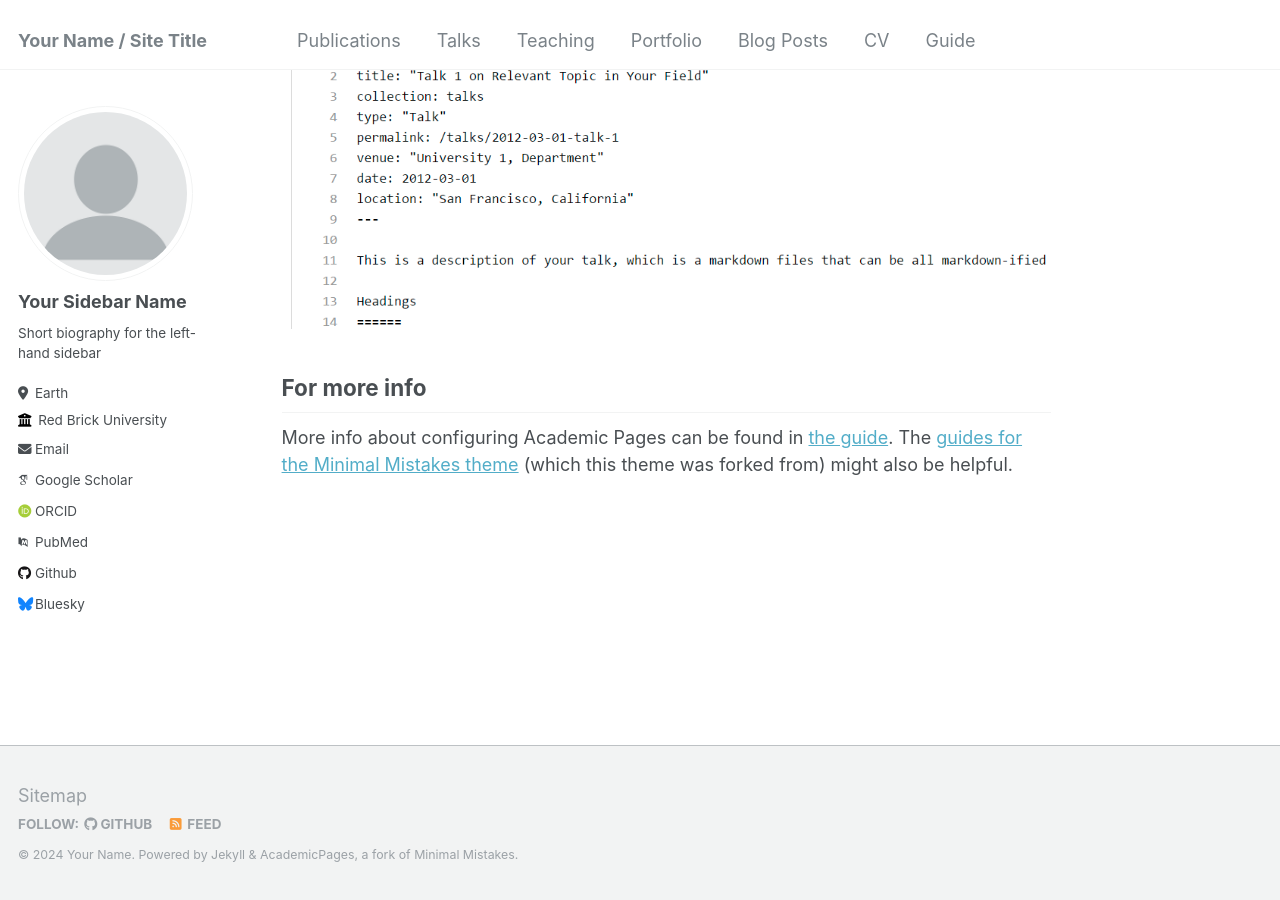
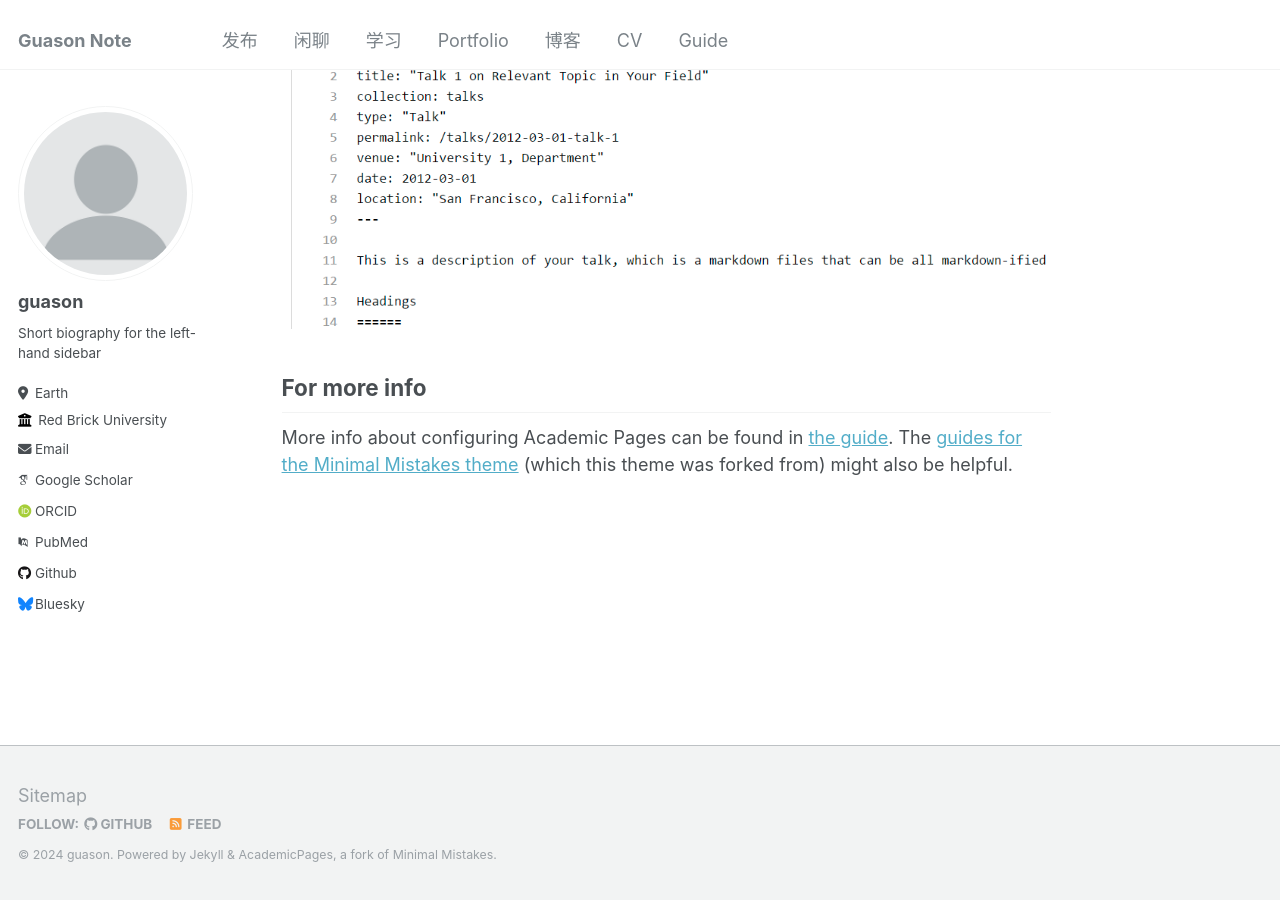
Before and after one commit to cgsme/cgsme.github.io, a Jekyll site: the page built from _pages/about.md, in a window 1280 px wide and 900 px high, scrolled down 2660 px. Built offline with Jekyll 4.4.1, drawn with Linux system fonts in a browser that asks for light colours; some web fonts are replaced.

Commit message:
renovate

```diff
--- a/_config.yml
+++ b/_config.yml
@@ -8,13 +8,13 @@
 
 # Basic Site Settings
 locale                   : "en-US"
-title                    : "Your Name / Site Title"
+title                    : "Guason Note"
 title_separator          : "-"
-name                     : &name "Your Name"
+name                     : &name "guason"
 description              : &description "personal description"
-url                      : https://academicpages.github.io # the base hostname & protocol for your site e.g. "https://mmistakes.github.io"
+url                      : https://cgsme.github.io # the base hostname & protocol for your site e.g. "https://mmistakes.github.io"
 baseurl                  : "" # the subpath of your site, e.g. "/blog"
-repository               : "academicpages/academicpages.github.io"
+repository               : "cgsme/cgsme.github.io"
 
 # Site Author - The following control what appear as part of the author content on the side bar.
 #               If a field is blank the icon and link will not appear, otherwise it will be shown.
@@ -22,7 +22,7 @@ repository               : "academicpages/academicpages.github.io"
 author:
   # Biographic information
   avatar           : "profile.png"
-  name             : "Your Sidebar Name"
+  name             : "guason"
   pronouns         : # example: "she/her"
   bio              : "Short biography for the left-hand sidebar"
   location         : "Earth"
@@ -43,7 +43,7 @@ author:
   bitbucket        : # Username - Update with your username on the site
   codepen          : # Username
   dribbble         : # Username
-  github           : "academicpages"
+  github           : "cgsme"
   kaggle           : # Username
   stackoverflow    : # User number or user number and name (i.e., use "1" or "1/jeff-atwood")
 
--- a/_data/navigation.yml
+++ b/_data/navigation.yml
@@ -1,18 +1,18 @@
 # main links links
 main:
-  - title: "Publications"
+  - title: "发布"
     url: /publications/
 
-  - title: "Talks"
+  - title: "闲聊"
     url: /talks/
 
-  - title: "Teaching"
+  - title: "学习"
     url: /teaching/
 
   - title: "Portfolio"
     url: /portfolio/
 
-  - title: "Blog Posts"
+  - title: "博客"
     url: /year-archive/
 
   - title: "CV"
```
